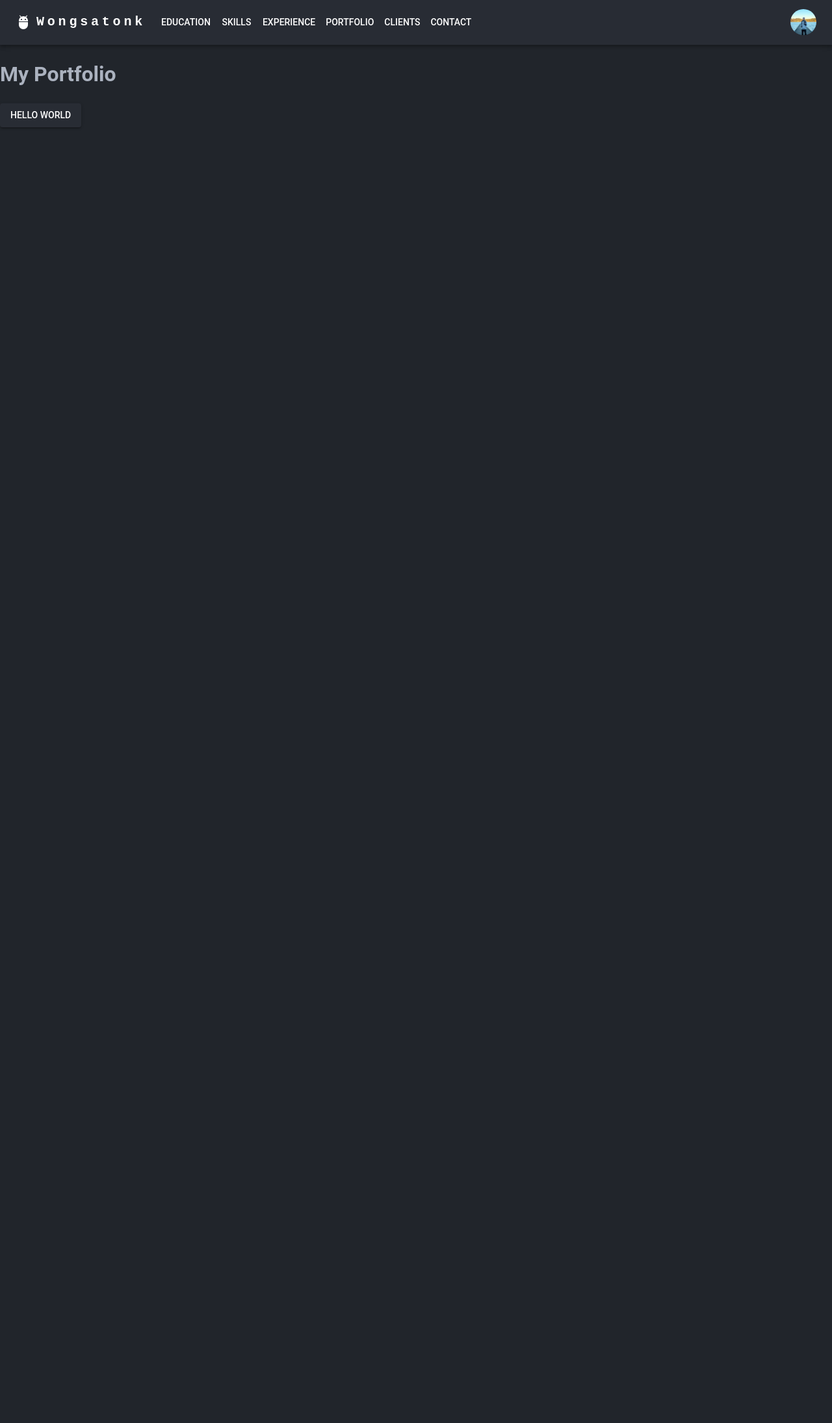
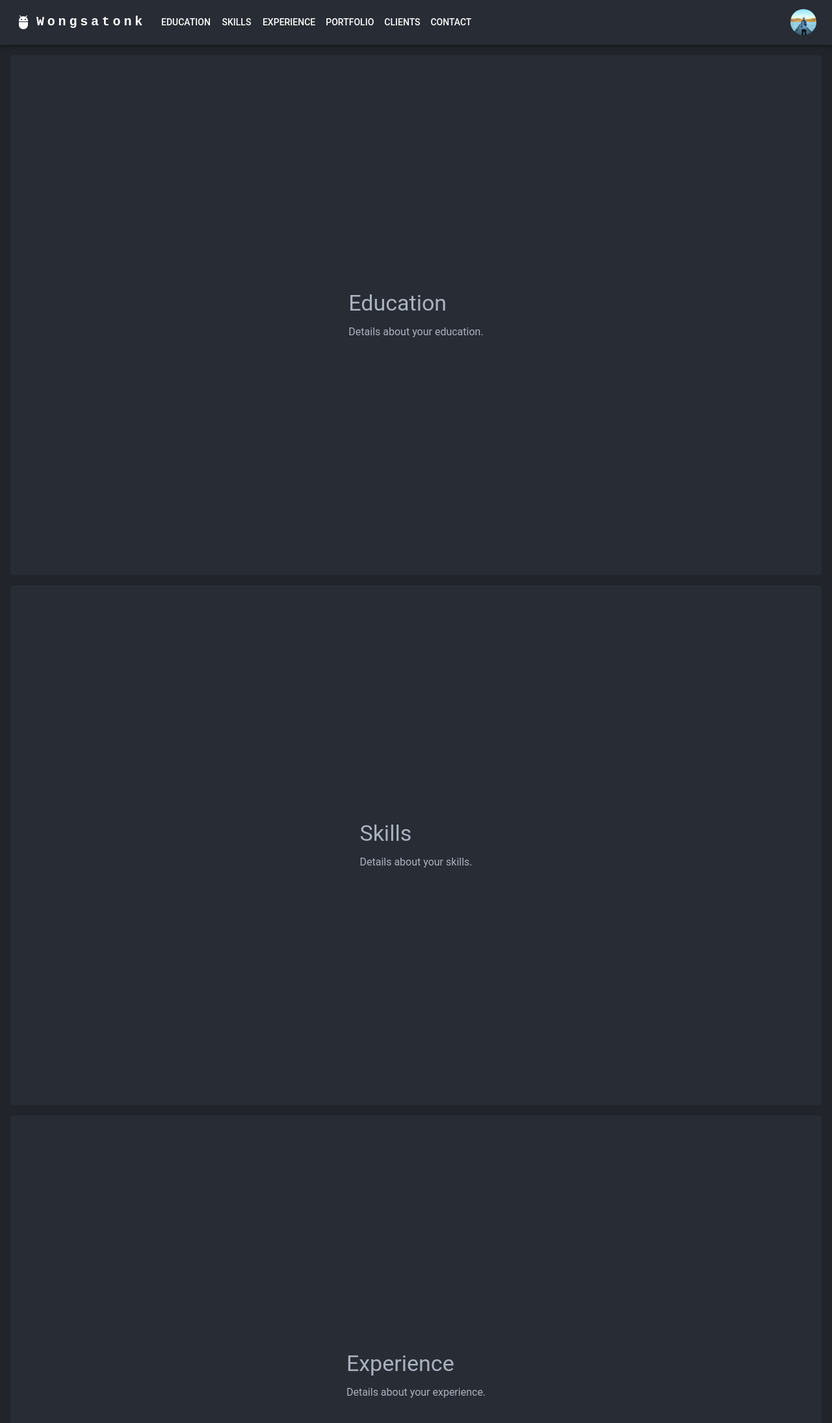
Before and after one commit to wongsatonk/react-portfolio, a React (Create React App) app: page / in a window 1280 px wide. Shown: the top 2190 px of the page at 65% size. Before the commit the page ends 800 px from the top, so only its background shows below. Built offline with nearby package versions, Linux system fonts and the light colour scheme.

Commit message:
Added scrolling transition from menu to each section

```diff
--- a/src/App.js
+++ b/src/App.js
@@ -3,14 +3,43 @@ import { Button, CssBaseline } from "@mui/material";
 import Header from "./components/Header";
 import theme from "./theme";
 import { ThemeProvider } from "@emotion/react";
+import Section from "./components/Section";
 
 function App() {
   return (
     <ThemeProvider theme={theme}>
       <CssBaseline />
       <Header></Header>
-      <h1>My Portfolio</h1>
-      <Button variant="contained">Hello World</Button>
+      <Section
+        id="education"
+        title="Education"
+        content="Details about your education."
+      />
+      <Section
+        id="skills"
+        title="Skills"
+        content="Details about your skills."
+      />
+      <Section
+        id="experience"
+        title="Experience"
+        content="Details about your experience."
+      />
+      <Section
+        id="portfolio"
+        title="Portfolio"
+        content="Details about your portfolio."
+      />
+      <Section
+        id="clients"
+        title="Clients"
+        content="Details about your clients."
+      />
+      <Section
+        id="contact"
+        title="Contact"
+        content="Details about how to contact you."
+      />
     </ThemeProvider>
   );
 }
--- a/src/components/Header.js
+++ b/src/components/Header.js
@@ -9,15 +9,23 @@ import IconButton from "@mui/material/IconButton";
 import Box from "@mui/material/Box";
 import MenuIcon from "@mui/icons-material/Menu";
 import Menu from "@mui/material/Menu";
-import { Avatar, Button, Icon, MenuItem, Tooltip } from "@mui/material";
+import {
+  Avatar,
+  Button,
+  duration,
+  Icon,
+  MenuItem,
+  Tooltip,
+} from "@mui/material";
+import { scroller } from "react-scroll";
 
 const pages = [
-  "Education",
-  "Skills",
-  "Experience",
-  "Portfolio",
-  "Clients",
-  "Contact",
+  { name: "Education", id: "education" },
+  { name: "Skills", id: "skills" },
+  { name: "Experience", id: "experience" },
+  { name: "Portfolio", id: "portfolio" },
+  { name: "Clients", id: "clients" },
+  { name: "Contact", id: "contact" },
 ];
 const settings = ["Facebook", "Instagram", "LinkedIn"];
 
@@ -39,6 +47,16 @@ function Header() {
 
   const handleCloseUserMenu = () => {
     setAnchorElUser(null);
+  };
+
+  const handleScroll = (id) => {
+    scroller.scrollTo(id, {
+      duration: 900,
+      delay: 0,
+      smooth: "easeInOutQuart",
+    });
+
+    handleCloseNavMenu();
   };
 
   return (
@@ -81,6 +99,8 @@ function Header() {
             >
               <MenuIcon />
             </IconButton>
+
+            {/* Menu collapse app bar */}
             <Menu
               id="menu-appbar"
               anchorEl={anchorElNav}
@@ -100,8 +120,12 @@ function Header() {
               }}
             >
               {pages.map((page) => (
-                <MenuItem key={page} onClick={handleCloseNavMenu}>
-                  <Typography textAlign="center">{page}</Typography>
+                <MenuItem
+                  key={page.id}
+                  onClick={() => handleScroll(page.id)}
+                  sx={{ my: 2, color: "white", display: "block" }}
+                >
+                  <Typography textAlign="center">{page.name}</Typography>
                 </MenuItem>
               ))}
             </Menu>
@@ -127,14 +151,16 @@ function Header() {
           >
             Wongsatonk
           </Typography>
+
+          {/* Expand app bar */}
           <Box sx={{ flexGrow: 1, display: { xs: "none", md: "flex" } }}>
             {pages.map((page) => (
               <Button
-                key={page}
-                onClick={handleCloseNavMenu}
+                key={page.id}
+                onClick={() => handleScroll(page.id)}
                 sx={{ my: 2, color: "white", display: "block" }}
               >
-                {page}
+                {page.name}
               </Button>
             ))}
           </Box>
```
